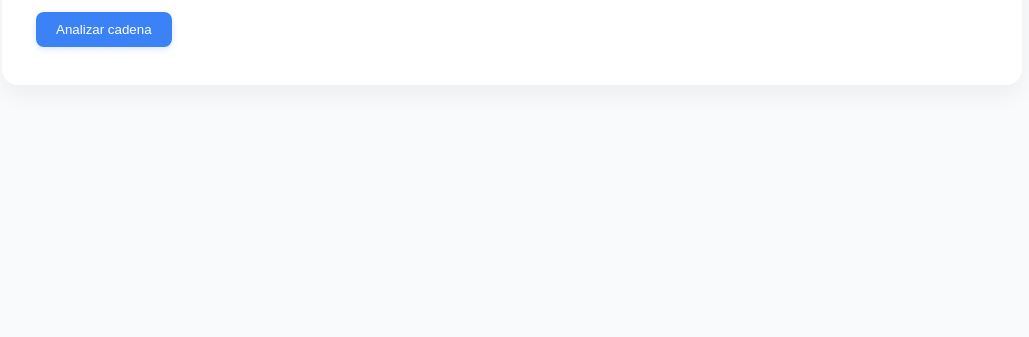
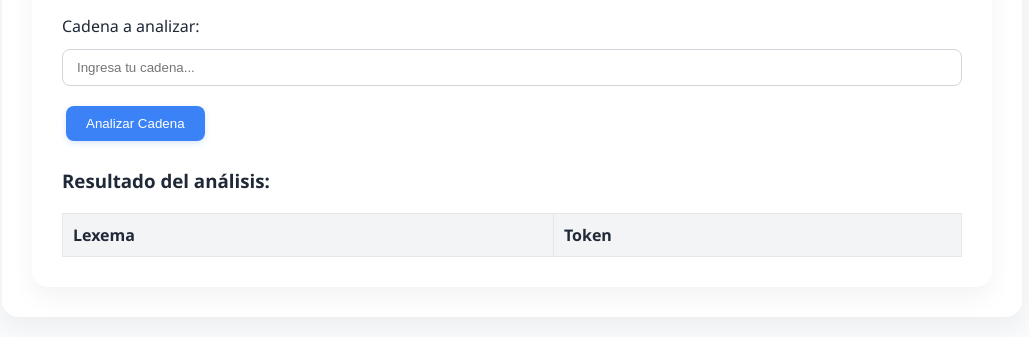
Before and after one commit to JoseJimenez2004/Proyecto-0-Compiladores, a website: page proyecto 2.0/templates/index.html in a window 1280 px wide. Shown: the part 600-937 px from the top of the page, without its empty margins (128-1157 px from the left). Before the commit the page ends 800 px from the top, so only its background shows below. Drawn offline with nearby package versions, Linux system fonts and the light colour scheme.

Commit message:
update terminado
ya funciona, solo es mejorar las vistas

```diff
--- a/proyecto 2.0/static/scripts/script.js
+++ b/proyecto 2.0/static/scripts/script.js
@@ -226,3 +226,86 @@ document.getElementById("crear").addEventListener("click", () => {
       document.getElementById("modal-tokens").style.display = "none";
     }
   });
+  function analizarCadena() {
+    const cadena = document.getElementById("inputCadena").value.trim();
+    const resultadoTabla = document.getElementById("tablaResultado").getElementsByTagName("tbody")[0];
+
+    // Limpiar resultados anteriores
+    resultadoTabla.innerHTML = "";
+
+    const definiciones = [
+      { regex: /^([a-zA-Z])([a-zA-Z0-9])*$/, token: 10 },
+      { regex: /^[0-9]+(\.[0-9]+)?$/, token: 20 },
+      { regex: /^@+$/, token: 30 },
+      { regex: /^\($/, token: 40 },
+      { regex: /^\)$/, token: 50 },
+      { regex: /^\+$/, token: 60 },
+      { regex: /^\*$/, token: 70 },
+      { regex: /^-\&>$/, token: 80 }
+    ];
+
+    const tokens = [];
+    let buffer = "";
+
+    const agregarToken = (lexema) => {
+      for (let def of definiciones) {
+        if (def.regex.test(lexema)) {
+          tokens.push({ lexema, token: def.token });
+          return;
+        }
+      }
+      tokens.push({ lexema, token: "DESCONOCIDO" });
+    };
+
+    let i = 0;
+    while (i < cadena.length) {
+      const char = cadena[i];
+
+      // Agregar al buffer si es alfanumérico o símbolo aceptado
+      if (/[a-zA-Z0-9.@\-&>]/.test(char)) {
+        buffer += char;
+
+        // Verificar lookahead para grupos especiales (por ejemplo, -> o -&>)
+        if (buffer === "-" && cadena[i + 1] === "&" && cadena[i + 2] === ">") {
+          buffer += "&>";
+          i += 2;
+          agregarToken(buffer);
+          buffer = "";
+        } else if (buffer === "@" && cadena[i + 1] === "+") {
+          buffer += "+";
+          i += 1;
+          agregarToken(buffer);
+          buffer = "";
+        }
+
+      } else {
+        if (buffer !== "") {
+          agregarToken(buffer);
+          buffer = "";
+        }
+
+        // Evaluar símbolo aislado como posible token
+        if (char.trim() !== "") {
+          agregarToken(char);
+        }
+      }
+
+      i++;
+    }
+
+    if (buffer !== "") {
+      agregarToken(buffer);
+    }
+
+    // Mostrar resultados en tabla
+    tokens.forEach(({ lexema, token }) => {
+      const fila = document.createElement("tr");
+      const celdaLexema = document.createElement("td");
+      celdaLexema.textContent = lexema;
+      const celdaToken = document.createElement("td");
+      celdaToken.textContent = token;
+      fila.appendChild(celdaLexema);
+      fila.appendChild(celdaToken);
+      resultadoTabla.appendChild(fila);
+    });
+  }
--- a/proyecto 2.0/static/styles/styles.css
+++ b/proyecto 2.0/static/styles/styles.css
@@ -147,3 +147,77 @@ body {
     background-color: #f3f4f6;
     font-weight: 600;
   }
+  body {
+    font-family: 'Segoe UI', Tahoma, Geneva, Verdana, sans-serif;
+    background-color: #f9fafb;
+    margin: 0;
+    padding: 20px;
+    color: #1f2937;
+  }
+
+  .container {
+    max-width: 960px;
+    margin: auto;
+    padding: 30px;
+    background: #ffffff;
+    border-radius: 16px;
+    box-shadow: 0 10px 25px rgba(0, 0, 0, 0.05);
+  }
+
+  input[type="number"],
+  input[type="text"] {
+    padding: 10px 14px;
+    margin: 12px 0;
+    width: 100%;
+    box-sizing: border-box;
+    border: 1px solid #d1d5db;
+    border-radius: 8px;
+    transition: border 0.3s ease;
+  }
+
+  input[type="number"]:focus,
+  input[type="text"]:focus {
+    border-color: #3b82f6;
+    outline: none;
+  }
+
+  button {
+    padding: 10px 20px;
+    margin: 8px 4px;
+    background-color: #3b82f6;
+    color: white;
+    border: none;
+    border-radius: 8px;
+    cursor: pointer;
+    font-weight: 500;
+    transition: background-color 0.3s ease, transform 0.2s ease;
+    box-shadow: 0 2px 6px rgba(59, 130, 246, 0.2);
+  }
+
+  button:hover {
+    background-color: #2563eb;
+    transform: translateY(-2px);
+  }
+
+  .analizador-container {
+    margin-top: 30px;
+  }
+
+  .resultado-tabla {
+    width: 100%;
+    border-collapse: collapse;
+    margin-top: 20px;
+    border: 1px solid #e5e7eb;
+  }
+
+  .resultado-tabla th,
+  .resultado-tabla td {
+    border: 1px solid #e5e7eb;
+    padding: 10px;
+    text-align: left;
+  }
+
+  .resultado-tabla th {
+    background-color: #f3f4f6;
+    font-weight: 600;
+  }
--- a/proyecto 2.0/templates/index.html
+++ b/proyecto 2.0/templates/index.html
@@ -34,13 +34,7 @@
       </div>
     </div>
 
-    <!-- Analizador léxico -->
-    <div class="lexer-section" style="margin-top: 40px;">
-      <h2>Analizador léxico</h2>
-      <textarea id="input-lexico" rows="4" style="width: 100%;" placeholder="Escribe aquí la cadena para analizar..."></textarea>
-      <button id="analizar-cadena" style="margin-top: 10px;">Analizar cadena</button>
-    </div>
-  </div>
+
 
   <!-- Modal para mostrar autómata -->
   <div id="modal" class="modal">
@@ -49,7 +43,28 @@
       <div id="graph-container" style="height: 400px;"></div>
     </div>
   </div>
+   <!-- Analizador léxico -->
+   <div class="container">
+    <h1>Analizador Léxico</h1>
 
+    <div class="analizador-container">
+      <h2>Analizar Cadena</h2>
+      <label for="inputCadena">Cadena a analizar:</label>
+      <input type="text" id="inputCadena" class="entrada-cadena" placeholder="Ingresa tu cadena..." />
+      <button onclick="analizarCadena()">Analizar Cadena</button>
+
+      <h3>Resultado del análisis:</h3>
+      <table id="tablaResultado" class="resultado-tabla" border="1">
+        <thead>
+          <tr>
+            <th>Lexema</th>
+            <th>Token</th>
+          </tr>
+        </thead>
+        <tbody></tbody>
+      </table>
+    </div>
+  </div>
   <script src="/proyecto 2.0/static/scripts/script.js"></script>
 </body>
 </html>
```
